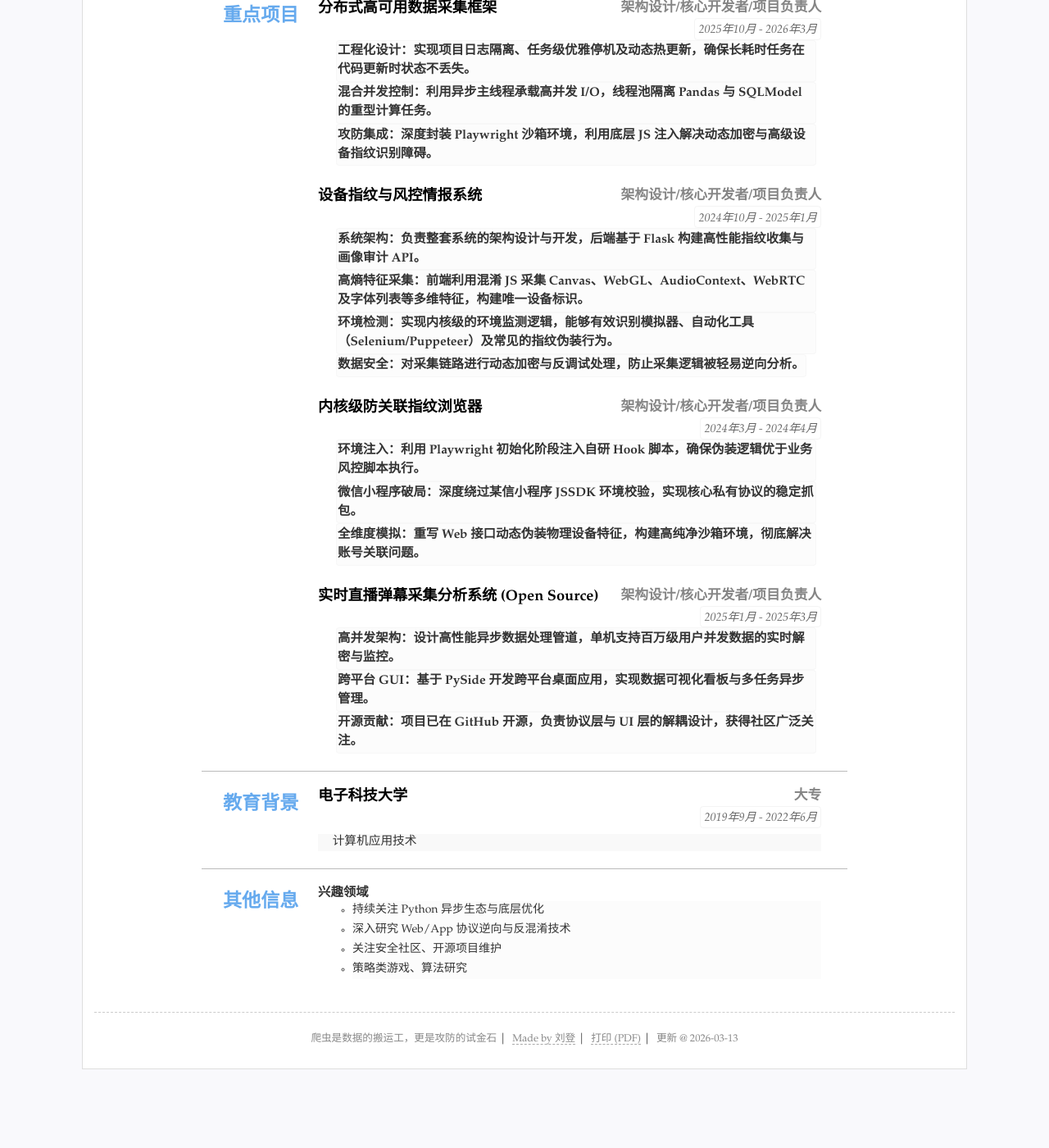
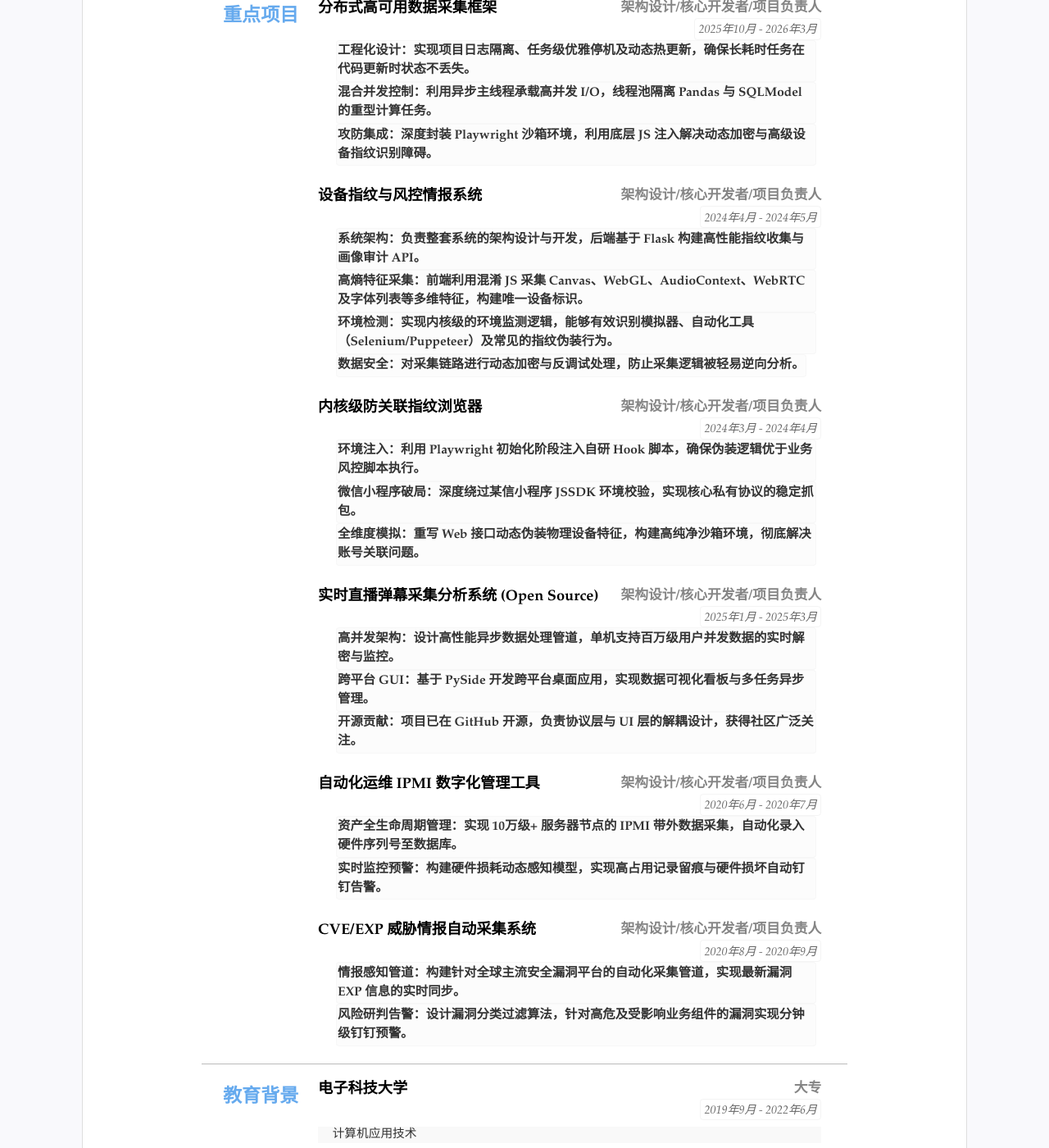
Before and after one commit to uamind/CV, a Jekyll site: the page built from index.html, in a window 1280 px wide and 1400 px high, scrolled down 1567 px. Shown: the whole window at 82% size. Built offline with Jekyll 4.4.1, drawn with Linux system fonts in a browser that asks for light colours; before the commit the page ends 2892 px from its top, so only the background shows below that; some of the changed text lies outside the part shown.

Commit message:
add old resume

```diff
--- a/_data/resume.yml
+++ b/_data/resume.yml
@@ -86,7 +86,7 @@ main:
 
       - title: 安全运维工程师
         sub: 江西九木
-        duration: "2021年3月 - 2022年6月"
+        duration: "2020年3月 - 2022年5月"
         tags:
           - 安全加固
           - 自动化脚本
@@ -108,7 +108,7 @@ main:
         sub: 架构设计/核心开发者/项目负责人
 
       - title: 设备指纹与风控情报系统
-        duration: "2024年10月 - 2025年1月"
+        duration: "2024年4月 - 2024年5月"
         items:
           - 系统架构：负责整套系统的架构设计与开发，后端基于 Flask 构建高性能指纹收集与画像审计 API。
           - 高熵特征采集：前端利用混淆 JS 采集 Canvas、WebGL、AudioContext、WebRTC 及字体列表等多维特征，构建唯一设备标识。
@@ -132,6 +132,20 @@ main:
           - 开源贡献：项目已在 GitHub 开源，负责协议层与 UI 层的解耦设计，获得社区广泛关注。
         sub: 架构设计/核心开发者/项目负责人
 
+      - title: 自动化运维 IPMI 数字化管理工具
+        duration: "2020年6月 - 2020年7月"
+        items:
+          - 资产全生命周期管理：实现 10万级+ 服务器节点的 IPMI 带外数据采集，自动化录入硬件序列号至数据库。
+          - 实时监控预警：构建硬件损耗动态感知模型，实现高占用记录留痕与硬件损坏自动钉钉告警。
+        sub: 架构设计/核心开发者/项目负责人
+
+      - title: CVE/EXP 威胁情报自动采集系统
+        duration: "2020年8月 - 2020年9月"
+        items:
+          - 情报感知管道：构建针对全球主流安全漏洞平台的自动化采集管道，实现最新漏洞 EXP 信息的实时同步。
+          - 风险研判告警：设计漏洞分类过滤算法，针对高危及受影响业务组件的漏洞实现分钟级钉钉预警。
+        sub: 架构设计/核心开发者/项目负责人
+
   - type: education
     name: "教育背景"
     content:
@@ -149,7 +163,6 @@ others:
           - 持续关注 Python 异步生态与底层优化
           - 深入研究 Web/App 协议逆向与反混淆技术
           - 关注安全社区、开源项目维护
-          - 策略类游戏、算法研究
 
 footer:
   screen:
--- a/_data/resume_cn.yml
+++ b/_data/resume_cn.yml
@@ -86,7 +86,7 @@ main:
 
       - title: 安全运维工程师
         sub: 江西九木
-        duration: "2021年3月 - 2022年6月"
+        duration: "2020年3月 - 2022年5月"
         tags:
           - 安全加固
           - 自动化脚本
@@ -108,7 +108,7 @@ main:
         sub: 架构设计/核心开发者/项目负责人
 
       - title: 设备指纹与风控情报系统
-        duration: "2024年10月 - 2025年1月"
+        duration: "2024年4月 - 2024年5月"
         items:
           - 系统架构：负责整套系统的架构设计与开发，后端基于 Flask 构建高性能指纹收集与画像审计 API。
           - 高熵特征采集：前端利用混淆 JS 采集 Canvas、WebGL、AudioContext、WebRTC 及字体列表等多维特征，构建唯一设备标识。
@@ -132,6 +132,20 @@ main:
           - 开源贡献：项目已在 GitHub 开源，负责协议层与 UI 层的解耦设计，获得社区广泛关注。
         sub: 架构设计/核心开发者/项目负责人
 
+      - title: 自动化运维 IPMI 数字化管理工具
+        duration: "2020年6月 - 2020年7月"
+        items:
+          - 资产全生命周期管理：实现 10万级+ 服务器节点的 IPMI 带外数据采集，自动化录入硬件序列号至数据库。
+          - 实时监控预警：构建硬件损耗动态感知模型，实现高占用记录留痕与硬件损坏自动钉钉告警。
+        sub: 架构设计/核心开发者/项目负责人
+
+      - title: CVE/EXP 威胁情报自动采集系统
+        duration: "2020年8月 - 2020年9月"
+        items:
+          - 情报感知管道：构建针对全球主流安全漏洞平台的自动化采集管道，实现最新漏洞 EXP 信息的实时同步。
+          - 风险研判告警：设计漏洞分类过滤算法，针对高危及受影响业务组件的漏洞实现分钟级钉钉预警。
+        sub: 架构设计/核心开发者/项目负责人
+
   - type: education
     name: "教育背景"
     content:
@@ -149,7 +163,6 @@ others:
           - 持续关注 Python 异步生态与底层优化
           - 深入研究 Web/App 协议逆向与反混淆技术
           - 关注安全社区、开源项目维护
-          - 策略类游戏、算法研究
 
 footer:
   screen:
```
